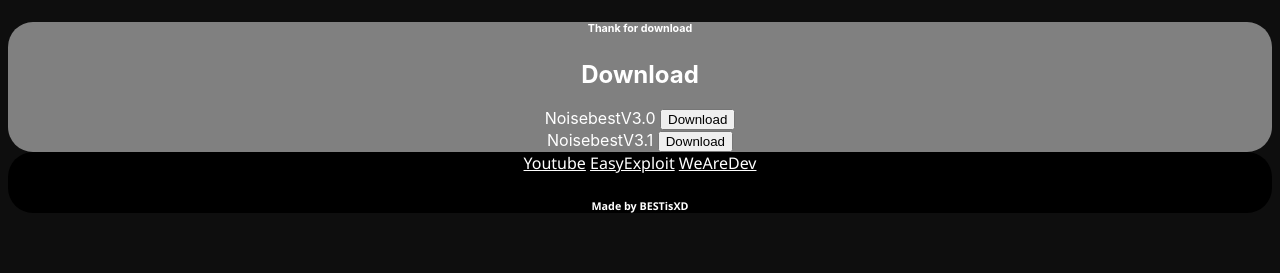
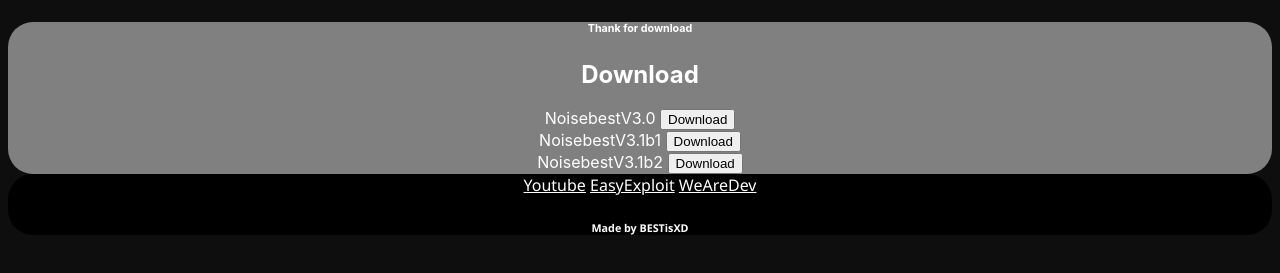
Before and after one commit to NiZXD471/Noisebest, a plain HTML site: page download.html in a window 1280 px wide. Shown: the part 123-396 px from the top of the page. Drawn offline with Linux system fonts and the light colour scheme.

Commit message:
Update download.html

```diff
--- a/download.html
+++ b/download.html
@@ -65,8 +65,10 @@
         <h1>Download</h1>
         <font size="3" style="color: white;">NoisebestV3.0</font>
         <button onclick="window.location.href ='https://anonfile.com/x1p1M4m6o6/Debug_rar';">Download</button><br>
-        <font size="3" style="color: white;">NoisebestV3.1</font>
+        <font size="3" style="color: white;">NoisebestV3.1b1</font>
         <button onclick="window.location.href ='https://anonfile.com/56Obp5o2oa/Debug_rar';">Download</button><br>
+        <font size="3" style="color: white;">NoisebestV3.1b2</font>
+        <button onclick="window.location.href ='https://anonfile.com/R1W977oeo6/Debug_zip';">Download</button><br>
 
     </section>
     <footer id="smoothedge">
```
